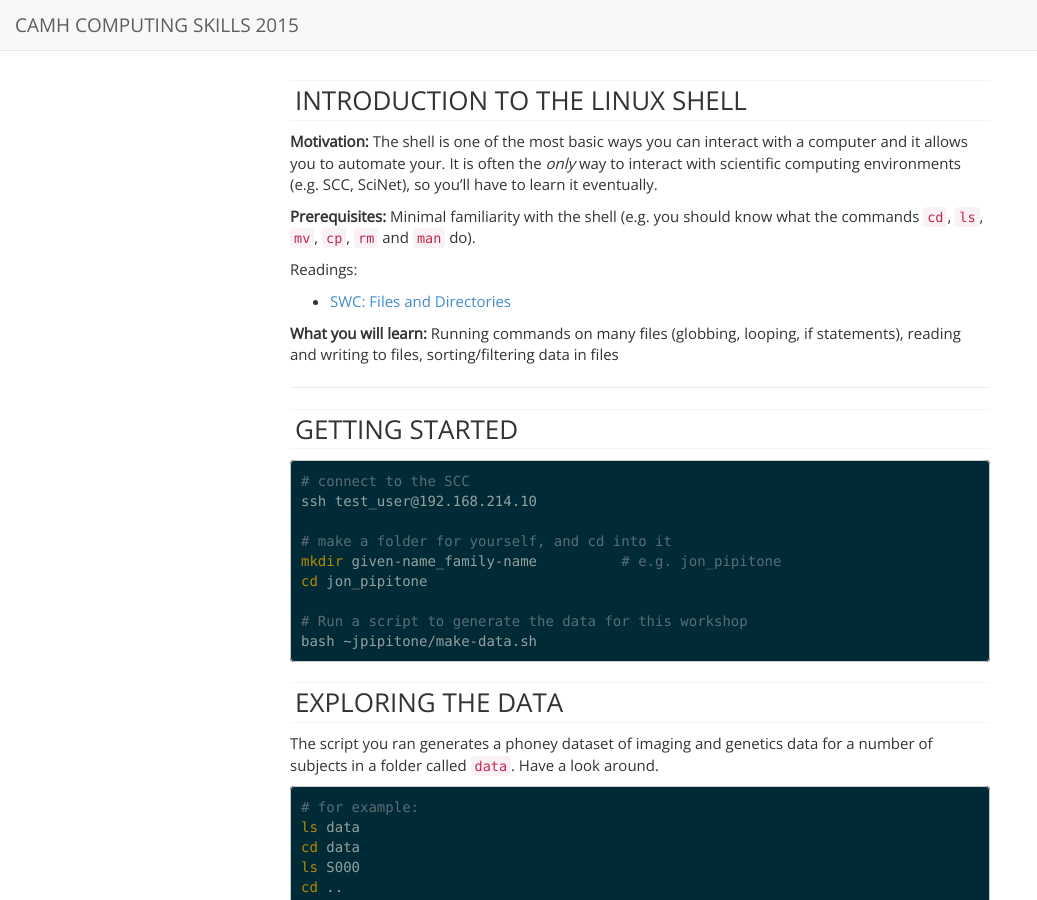
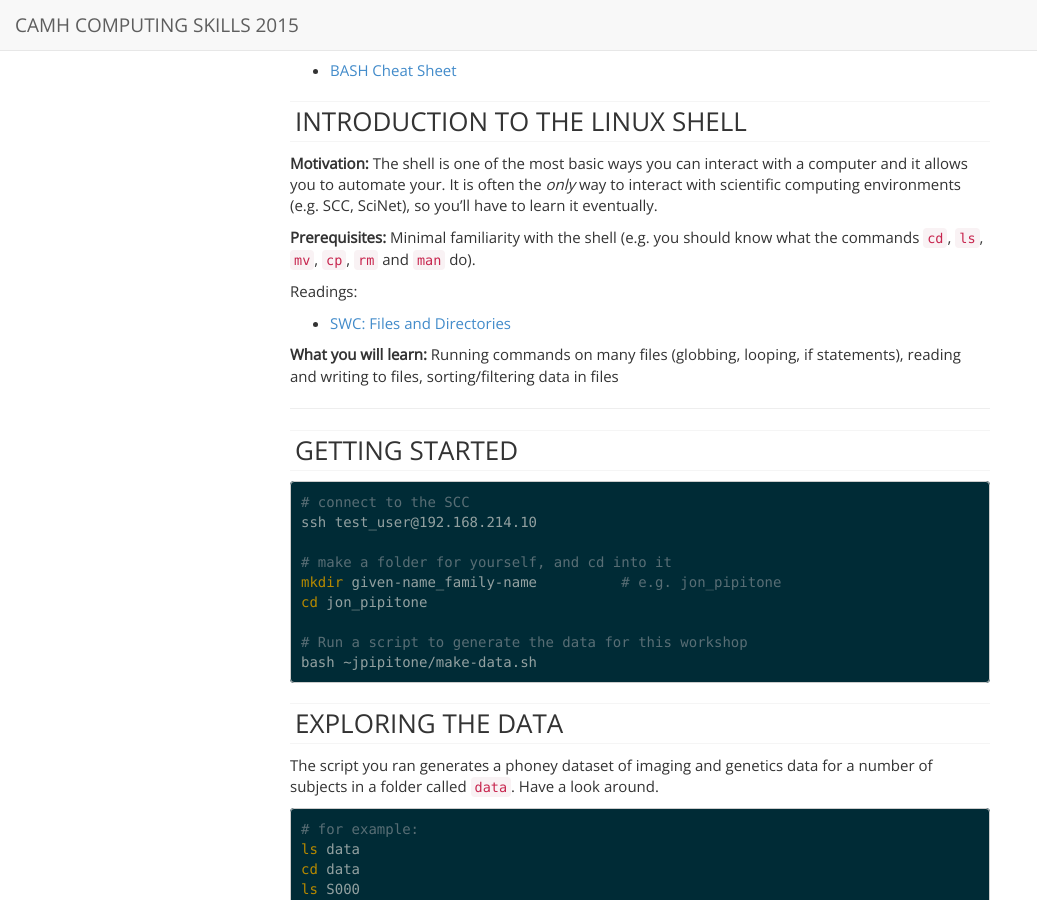
Before and after one commit to TIGRLab/computing-skills-march-2015, a Jekyll site: the page built from shell-intro.html, in a window 1280 px wide and 900 px high. Shown: the whole window, without its empty margins (0-1037 px from the left). Built offline with Jekyll 4.4.1, drawn with Linux system fonts in a browser that asks for light colours; nearby versions of some CDN libraries; Markdown is read by kramdown in place of the engine named in the settings.

Commit message:
More last minute fixes

```diff
--- a/shell-intro.html
+++ b/shell-intro.html
@@ -5,6 +5,8 @@ title: "Introduction to the Shell"
 
 <section class="content">
 
+<ul><li><a href="bash-cheat-sheet">BASH Cheat Sheet</a></li></ul>
+
 {% capture content %}{% include shell-intro.md %}{% endcapture %}
 {{ content | markdownify }}
 
```
